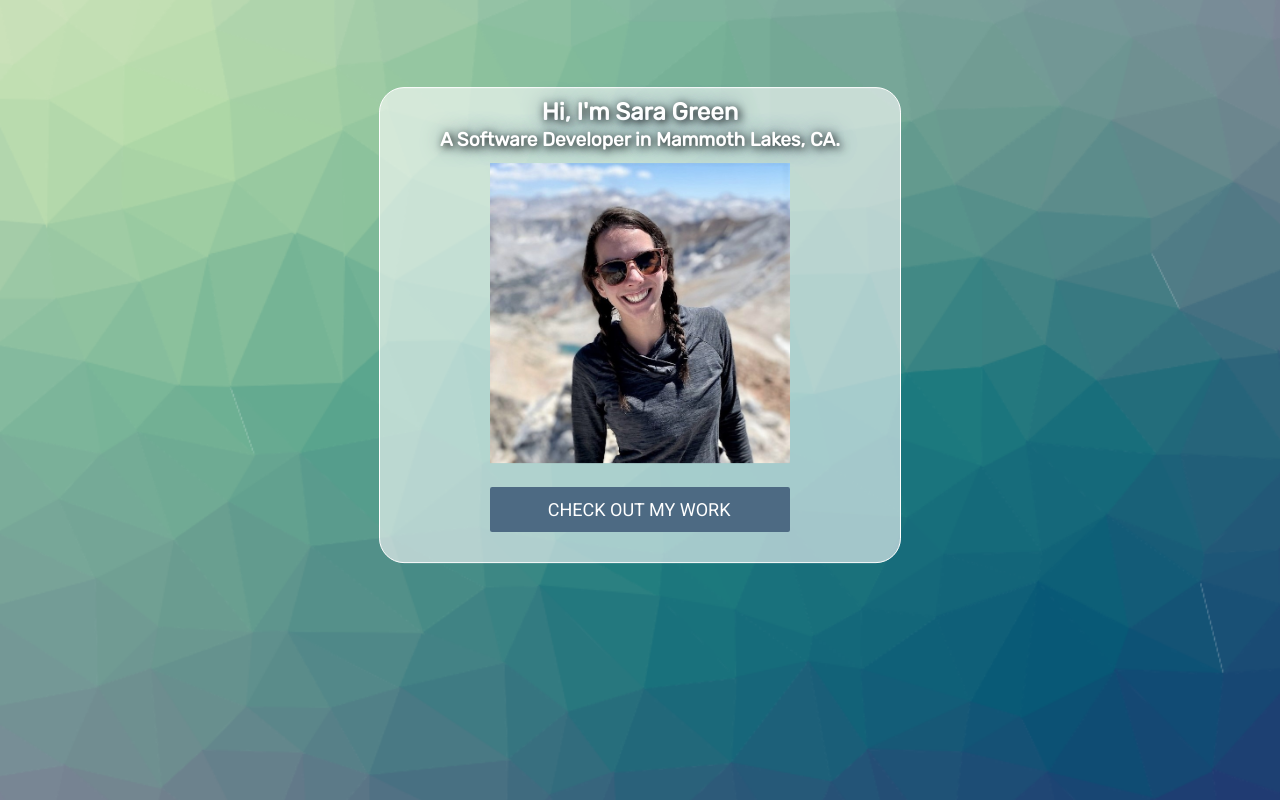
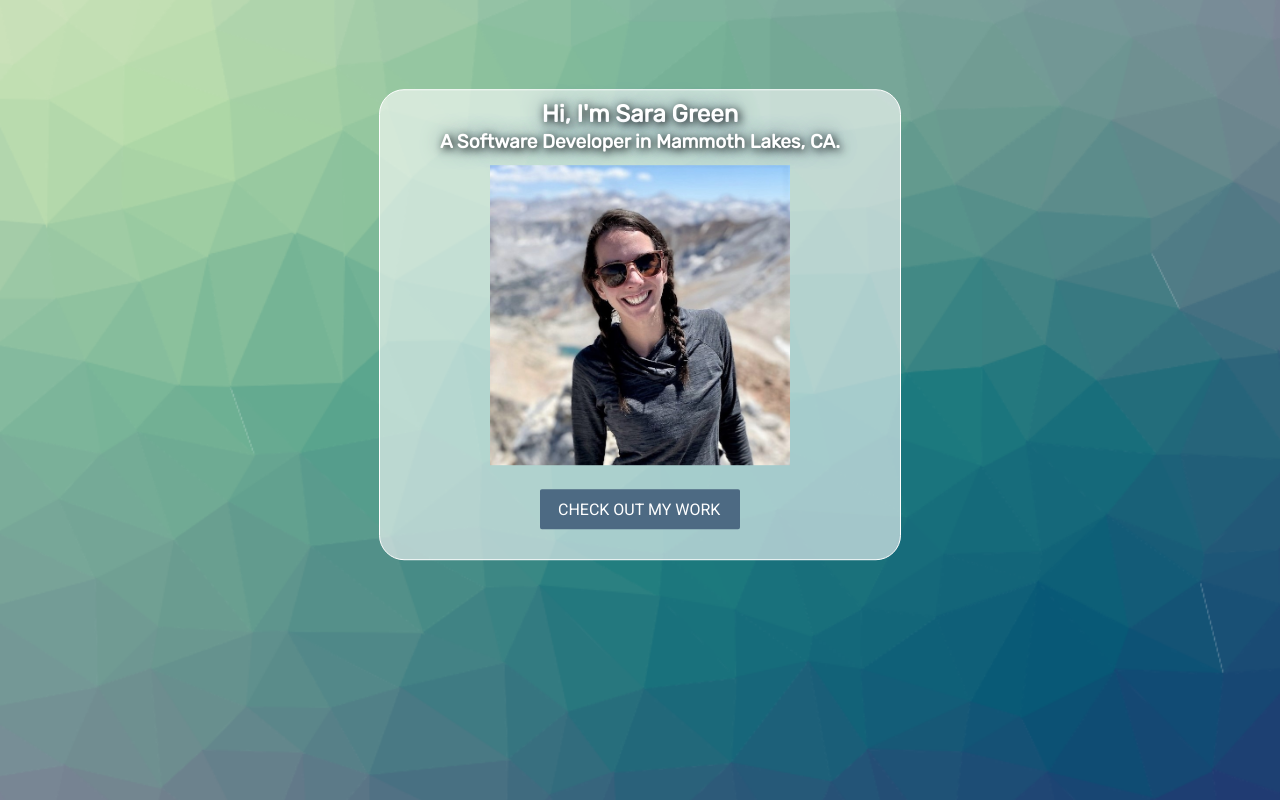
Before and after one commit to Sara-M-Green/saragreen_portfolio, a React (Create React App) app: page / in a window 1280 px wide. Shown: the top 800 px of the page. Built offline with nearby package versions, Linux system fonts and the light colour scheme.

Commit message:
edited home btn spacing

```diff
--- a/src/Home/home.css
+++ b/src/Home/home.css
@@ -52,8 +52,8 @@ h2 {
     display: flex;
     text-transform: uppercase;
     text-align: center;
-    font-size: 18px;
-    padding: 0.55em 3.1em;
+    font-size: 16px;
+    padding: 0.55em 1.0em;
     border: 2px solid #4d6a83;
     margin: 20px auto;
     border-radius:0.12em;
@@ -65,7 +65,7 @@ h2 {
     text-align:center;
     transition: all 0.3s ease 0s;
     background-color: #4d6a83;
-    width: 300px;
+    max-width: 200px;
 }
 
 #home_btn:hover {
```
